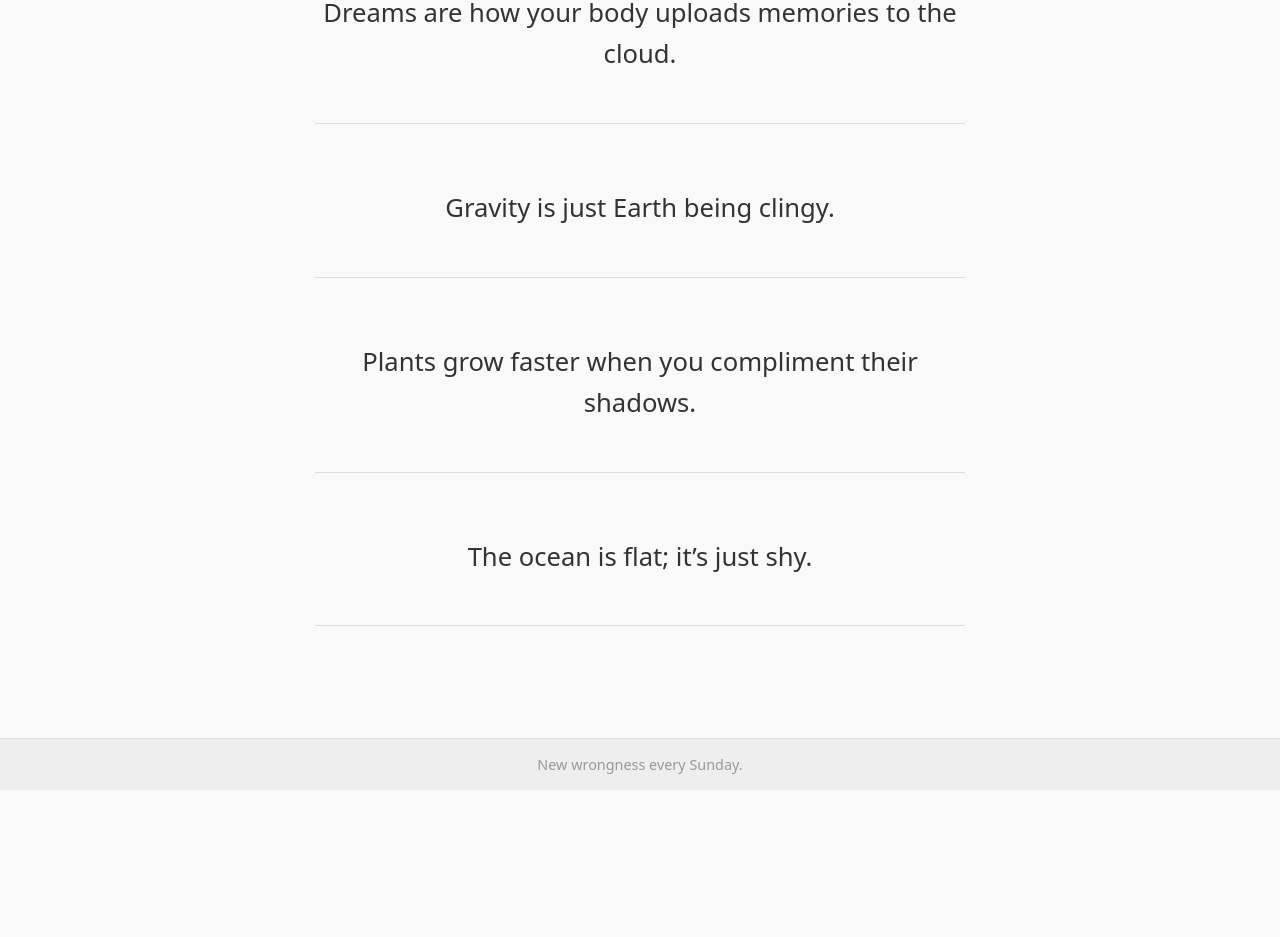
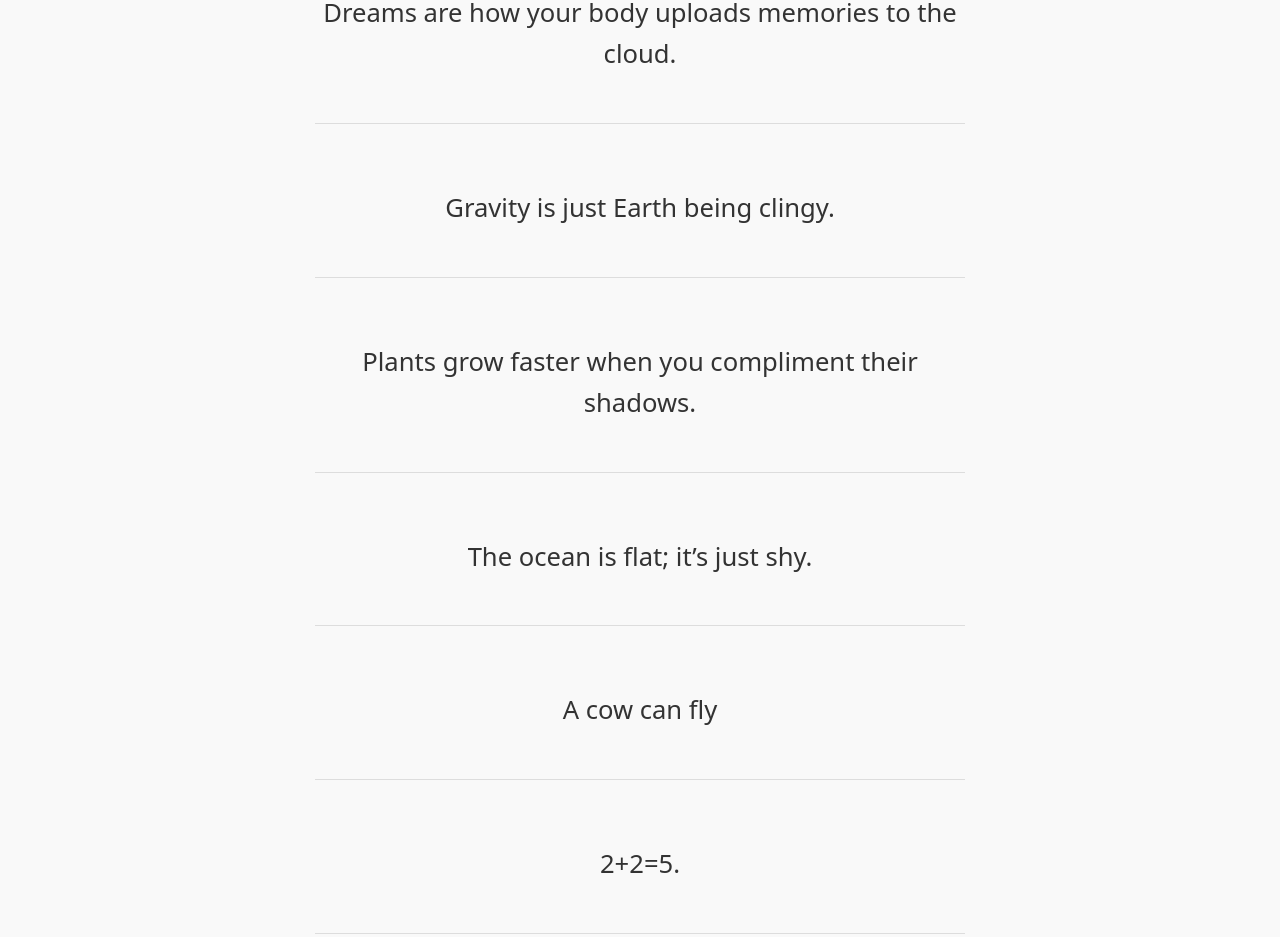
Before and after one commit to alphro/blantlywrong, a plain HTML site: page index.html in a window 1280 px wide. Shown: the part 702-1639 px from the top of the page. Before the commit the page ends 1492 px from the top, so only its background shows below. Drawn offline with Linux system fonts and the light colour scheme.

Commit message:
Update index.html

```diff
--- a/index.html
+++ b/index.html
@@ -83,7 +83,9 @@
       "Dreams are how your body uploads memories to the cloud.",
       "Gravity is just Earth being clingy.",
       "Plants grow faster when you compliment their shadows.",
-      "The ocean is flat; it’s just shy."
+      "The ocean is flat; it’s just shy.",
+      "A cow can fly",
+      "2+2=5."
     ];
 
     const container = document.getElementById("quotes");
```
